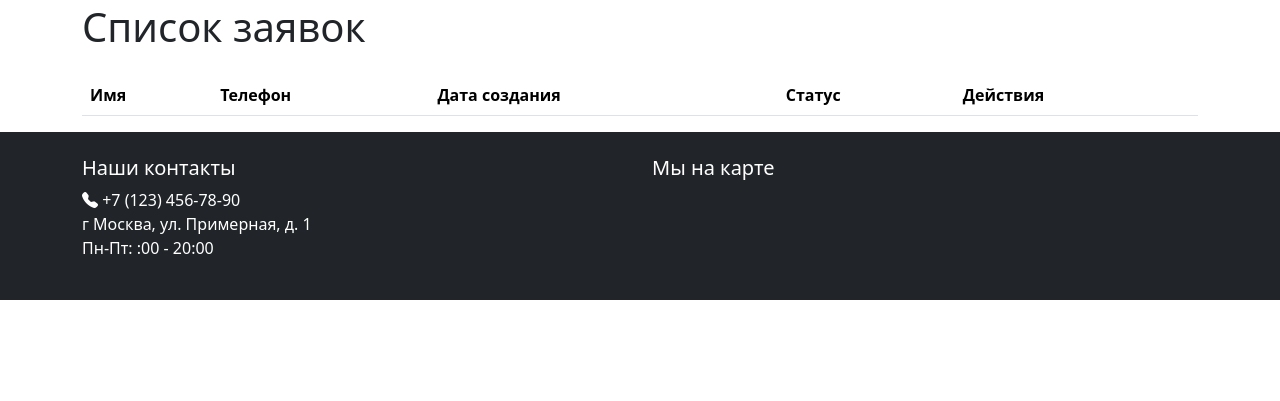
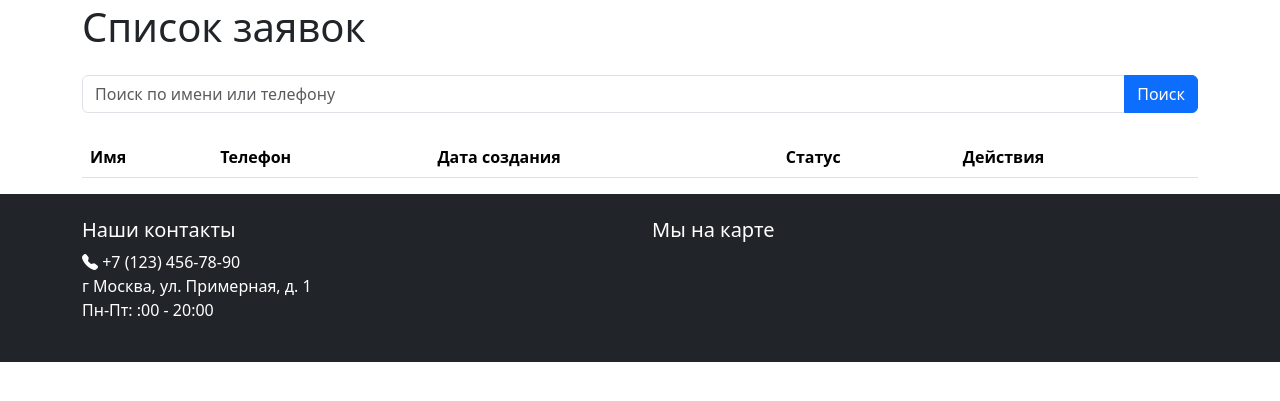
Before and after one commit to VladimirMonin/django_consult_315, a Django app: page /visits/ in a window 1280 px wide. Shown: the part 21-422 px from the top of the page. Run offline with Django 5.2, Linux system fonts and the light colour scheme; data that the repository does not hold is empty.

Commit message:
lesson_66: форма поиска

```diff
--- a/core/templates/visit_list.html
+++ b/core/templates/visit_list.html
@@ -5,6 +5,14 @@
 {% block content %}
 <div class="container">
     <h1 class="my-4">Список заявок</h1>
+
+    <!-- Форма поиска -->
+    <form method="GET" class="mb-4">
+        <div class="input-group">
+            <input type="text" name="search" class="form-control" placeholder="Поиск по имени или телефону" value="{{ request.GET.search }}">
+            <button class="btn btn-primary" type="submit">Поиск</button>
+        </div>
+    </form>
     <table class="table table-striped">
         <thead>
             <tr>
--- a/core/views.py
+++ b/core/views.py
@@ -13,6 +13,8 @@
     DeleteView,
 )
 from django.urls import reverse_lazy
+from django.db.models import Q
+
 
 MENU = [
         {'title': 'Главная', 'url': '/', 'active': True},
@@ -124,3 +126,21 @@
     template_name = "visit_list.html"
     model = Visit
     context_object_name = "visits"
+
+    def get_queryset(self):
+        """
+        Расширили служебный метод get_queryset()
+        Который поставляет в контекст шаблона список записей
+        """
+        # Используя родителя получили все
+        queryset = super().get_queryset()
+
+        # Добыли поисковый запрос \ или None
+        search_query = self.request.GET.get('search')
+
+        # Если поисковый запрос есть, то фильтруем
+        if search_query:
+            queryset = queryset.filter(
+                Q(name__icontains=search_query) | Q(phone__icontains=search_query)
+            )
+        return queryset
```
